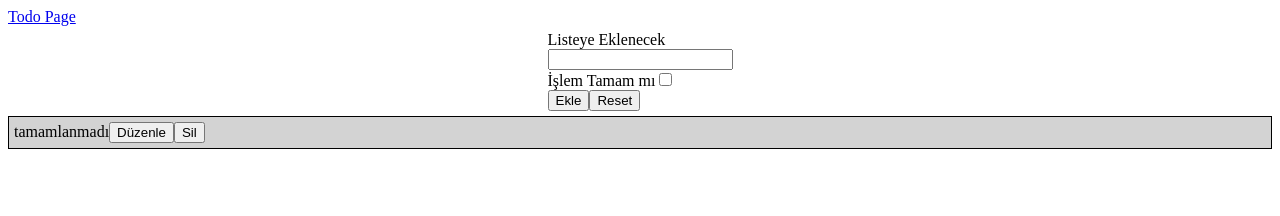
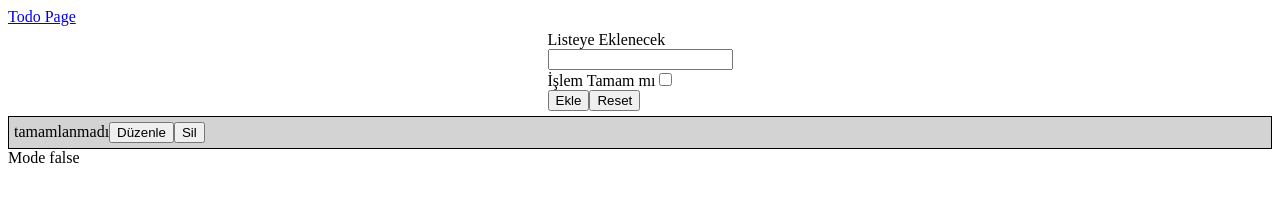
Before and after one commit to neominalsolutions/SiemensNg02, an Angular app: page /todos in a window 1280 px wide. Both pictures are taken after a click on the button "Ekle". Shown: the top 216 px of the page. Built offline with nearby package versions, Linux system fonts and the light colour scheme.

Commit message:
Angular Item Delete

```diff
--- a/src/app/pages/todo-page/features/todo-item/todo-item.component.html
+++ b/src/app/pages/todo-page/features/todo-item/todo-item.component.html
@@ -1,7 +1,6 @@
 <div [ngClass]="todo?.completed ? 'completed':'not-completed'">
   <!-- <div *ngIf="editMode && todo">
     <input [(ngModel)]="todo.title">
-    <input [value]="todo.title" (change)="onTitleChange($event)">
     <input type="checkbox" [(ngModel)]="todo.completed"> İşlem Tamamlandı Mı ?
     <button (click)="Confirm()">Onay</button>
   </div>
@@ -9,13 +8,19 @@
     {{todo?.title}}
     <span>{{todo?.completed ?
       'tamamlandı':'tamamlanmadı'}}</span>
-    <button (click)="Edit(todo?.id)">Düzenle</button>
-    <button (click)="Delete(todo?.id)">Sil</button>
+    <button (click)="Edit()">Düzenle</button>
+    <button (click)="Delete()">Sil</button>
   </div> -->
 
   <!-- 2.yöntem -->
   <div *ngIf="editMode then editModeTemplate else normalModeTemplate"></div>
 </div>
+
+<ng-template>
+  Deneme Ng Template
+</ng-template>
+
+Mode {{editMode}}
 
 <ng-template #editModeTemplate>
   <div *ngIf="editMode && todo">
@@ -30,6 +35,6 @@
   {{todo?.title}}
   <span>{{todo?.completed ?
     'tamamlandı':'tamamlanmadı'}}</span>
-  <button (click)="Edit(todo?.id)">Düzenle</button>
-  <button (click)="Delete(todo?.id)">Sil</button>
+  <button (click)="Edit()">Düzenle</button>
+  <button (click)="Delete()">Sil</button>
 </ng-template>
--- a/src/app/pages/todo-page/features/todo-item/todo-item.component.ts
+++ b/src/app/pages/todo-page/features/todo-item/todo-item.component.ts
@@ -1,4 +1,4 @@
-import { Component, Input } from '@angular/core';
+import { Component, EventEmitter, Input, Output } from '@angular/core';
 import { Todo } from '../../models/todo';
 
 @Component({
@@ -11,12 +11,15 @@ export class TodoItemComponent {
   @Input() todo: Todo | undefined;
   // kısa yazım şekli
   @Input() todo1!: Todo;
+  @Output() ItemDeleted = new EventEmitter<Todo>();
 
   editMode: boolean = false;
 
-  Delete(arg0: number | undefined) {}
+  Delete() {
+    this.ItemDeleted.emit(this.todo);
+  }
 
-  Edit(arg0: number | undefined) {
+  Edit() {
     this.editMode = true;
   }
 
--- a/src/app/pages/todo-page/features/todo-list/todo-list.component.html
+++ b/src/app/pages/todo-page/features/todo-list/todo-list.component.html
@@ -3,5 +3,9 @@
     {{item.title}}
     <span>{{item.completed ? 'tamamlandı':'tamamlanmadı'}}</span>
   </li> -->
-  <app-todo-item *ngFor="let item of items" [todo]="item"></app-todo-item>
+  <app-todo-item
+  *ngFor="let item of items"
+  [todo]="item"
+  (ItemDeleted)="onItemDelete($event)"
+  ></app-todo-item>
 </div>
--- a/src/app/pages/todo-page/features/todo-list/todo-list.component.ts
+++ b/src/app/pages/todo-page/features/todo-list/todo-list.component.ts
@@ -1,5 +1,6 @@
 import { Component, Input } from '@angular/core';
 import { Todo } from '../../models/todo';
+import * as _ from 'lodash';
 
 @Component({
   selector: 'app-todo-list',
@@ -8,4 +9,13 @@ import { Todo } from '../../models/todo';
 })
 export class TodoListComponent {
   @Input() items: Todo[] = [];
+
+  onItemDelete(deleteItem: Todo) {
+    // silinen idsi dışındaki filtrele
+    // this.items = this.items.filter((x) => x.id != $deleteItem.id);
+
+    _.remove(this.items, (x) => x.id == deleteItem.id);
+
+    // _.push(this.items,)
+  }
 }
```
